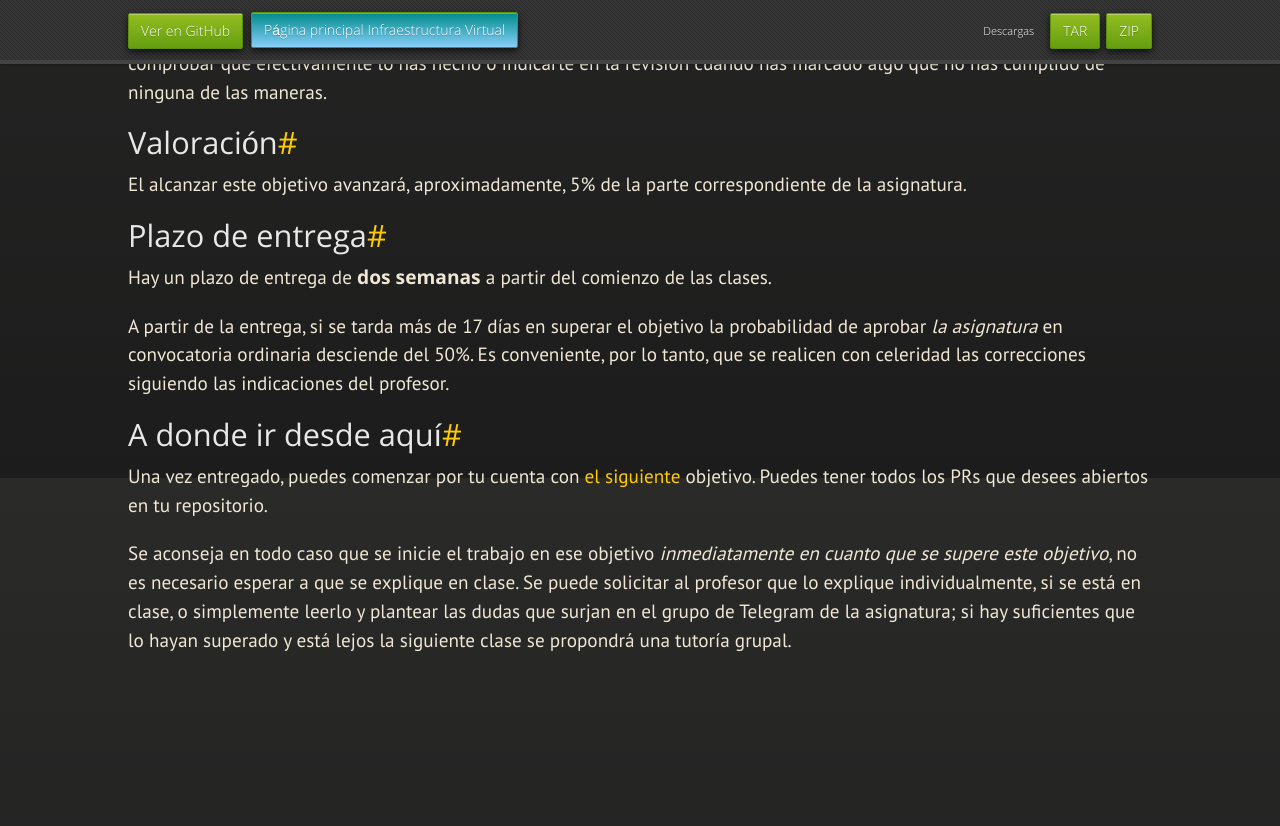
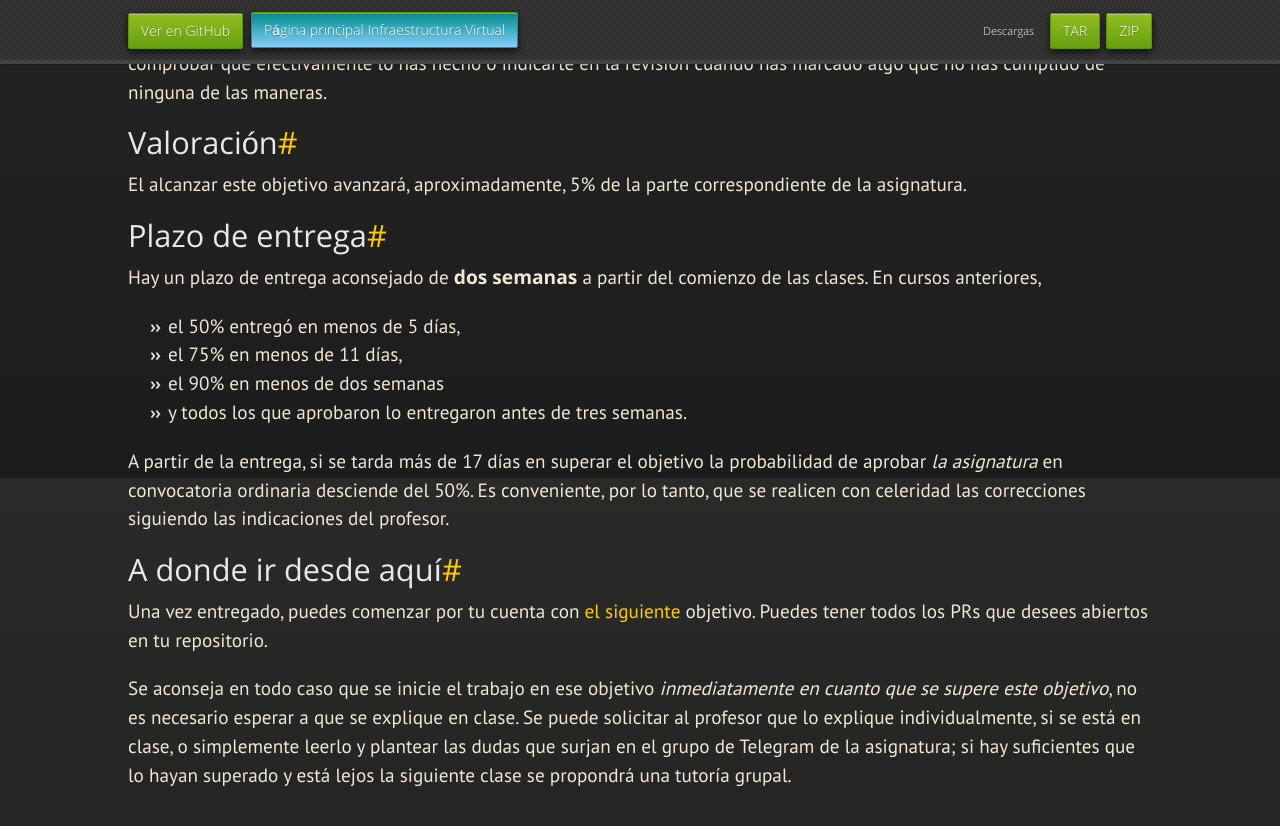
Before and after one commit to JJ/IV, a Jekyll site: the page built from documentos/proyecto/0.Repositorio.md, in a window 1280 px wide and 900 px high, scrolled down 9422 px. Shown: the top 826 px of the window. Built offline with Jekyll 4.4.1, drawn with Linux system fonts in a browser that asks for light colours; nearby versions of some CDN libraries; some web fonts are replaced; our own code applies the rules of GitHub Pages for plain Markdown files; before the commit the page ends 10186 px from its top, so only the background shows below that.

Commit message:
Sync documentos/proyecto/0.Repositorio.md de master a gh-pages

```diff
--- a/documentos/proyecto/0.Repositorio.md
+++ b/documentos/proyecto/0.Repositorio.md
@@ -509,7 +509,13 @@ correspondiente de la asignatura.
 
 ## Plazo de entrega
 
-Hay un plazo de entrega de **dos semanas** a partir del comienzo de las clases.
+Hay un plazo de entrega aconsejado de **dos semanas** a partir del
+comienzo de las clases. En cursos anteriores,
+
+* el 50% entregó en menos de 5 días,
+* el 75% en menos de 11 días,
+* el 90% en menos de dos semanas
+* y todos los que aprobaron lo entregaron antes de tres semanas.
 
 A partir de la entrega, si se tarda más de 17 días en superar el objetivo la
   probabilidad de aprobar *la asignatura* en convocatoria ordinaria desciende
@@ -519,13 +525,13 @@ A partir de la entrega, si se tarda más de 17 días en superar el objetivo la
 ## A donde ir desde aquí
 
 Una vez entregado, puedes comenzar por tu cuenta con [el
-siguiente](1.Infraestructura) objetivo. Puedes tener todos los PRs que desees
-abiertos en tu repositorio.
+siguiente](1.Infraestructura) objetivo. Puedes tener todos los PRs
+que desees abiertos en tu repositorio.
 
 Se aconseja en todo caso que se inicie el trabajo en ese objetivo
-*inmediatamente en cuanto que se supere este objetivo*, no es necesario esperar
-a que se explique en clase. Se puede solicitar al profesor que lo explique
-individualmente, si se está en clase, o simplemente leerlo y plantear las dudas
-que surjan en el grupo de Telegram de la asignatura; si hay
-suficientes que lo hayan superado y está lejos la siguiente clase se
-propondrá una tutoría grupal.
+*inmediatamente en cuanto que se supere este objetivo*, no es
+necesario esperar a que se explique en clase. Se puede solicitar al
+profesor que lo explique individualmente, si se está en clase, o
+simplemente leerlo y plantear las dudas que surjan en el grupo de
+Telegram de la asignatura; si hay suficientes que lo hayan superado y
+está lejos la siguiente clase se propondrá una tutoría grupal.
```
